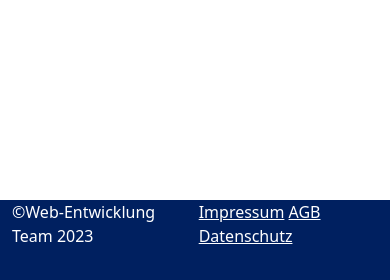
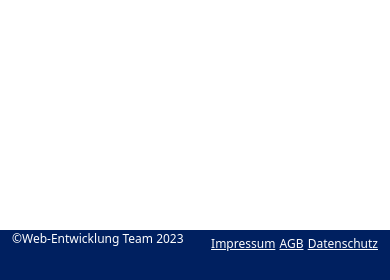
Before and after one commit to CTreitges/WebDev-WiSe-23-24, a PHP site: page /Startseite.html in a window 390 px wide. Shown: the part 564-844 px from the top of the page. Run offline with PHP 8.4, Linux system fonts and the light colour scheme.

Commit message:
Finished U2.2

```diff
--- a/Style.css
+++ b/Style.css
@@ -34,3 +34,12 @@
     display: flex;
     justify-content: space-between;
 }
+
+@media screen and (max-width: 768px) {
+    .footer-copyright {
+        font-size: 12px;
+    }
+    .footer-link {
+        font-size: 12px;
+    }
+}
```
